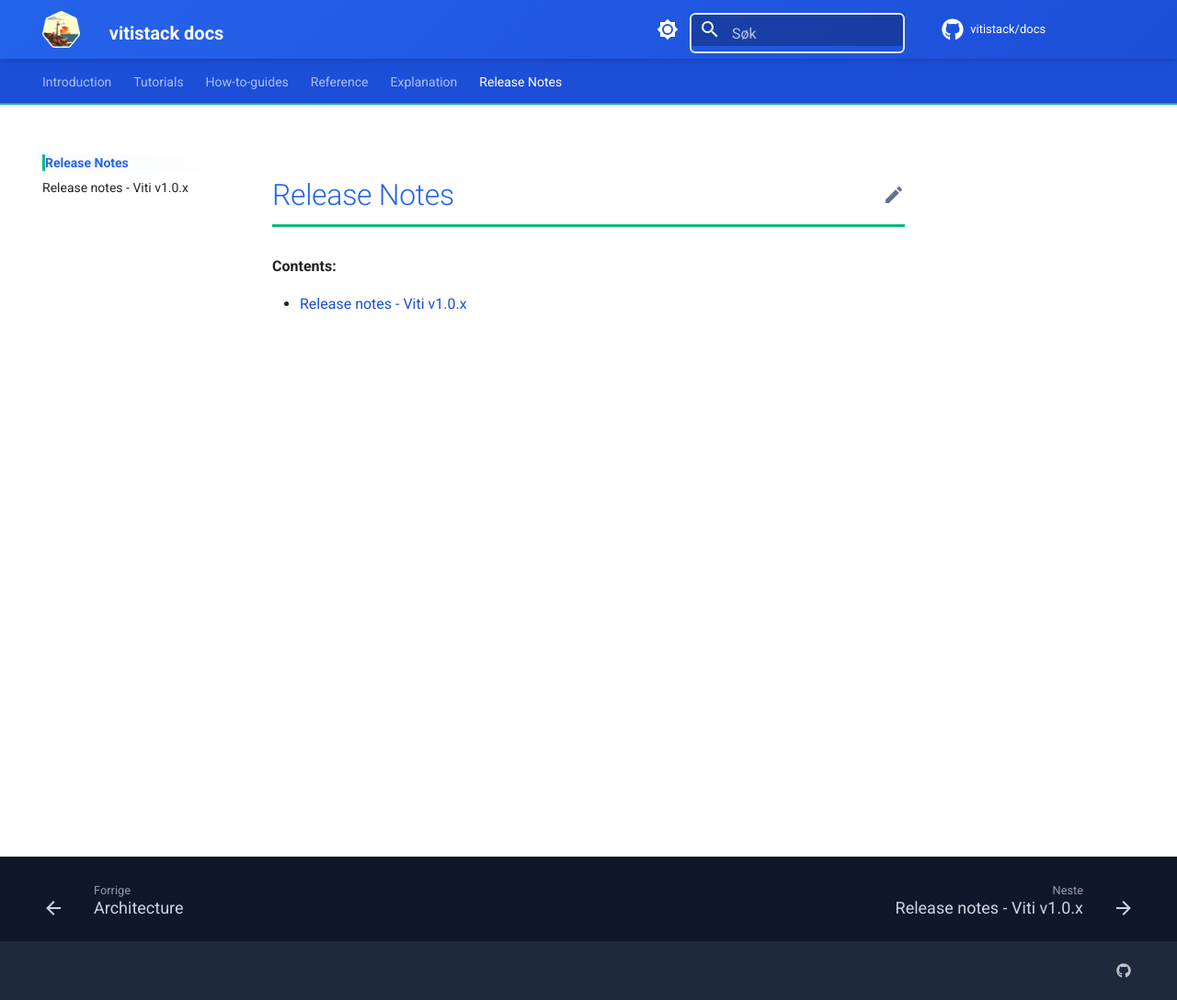
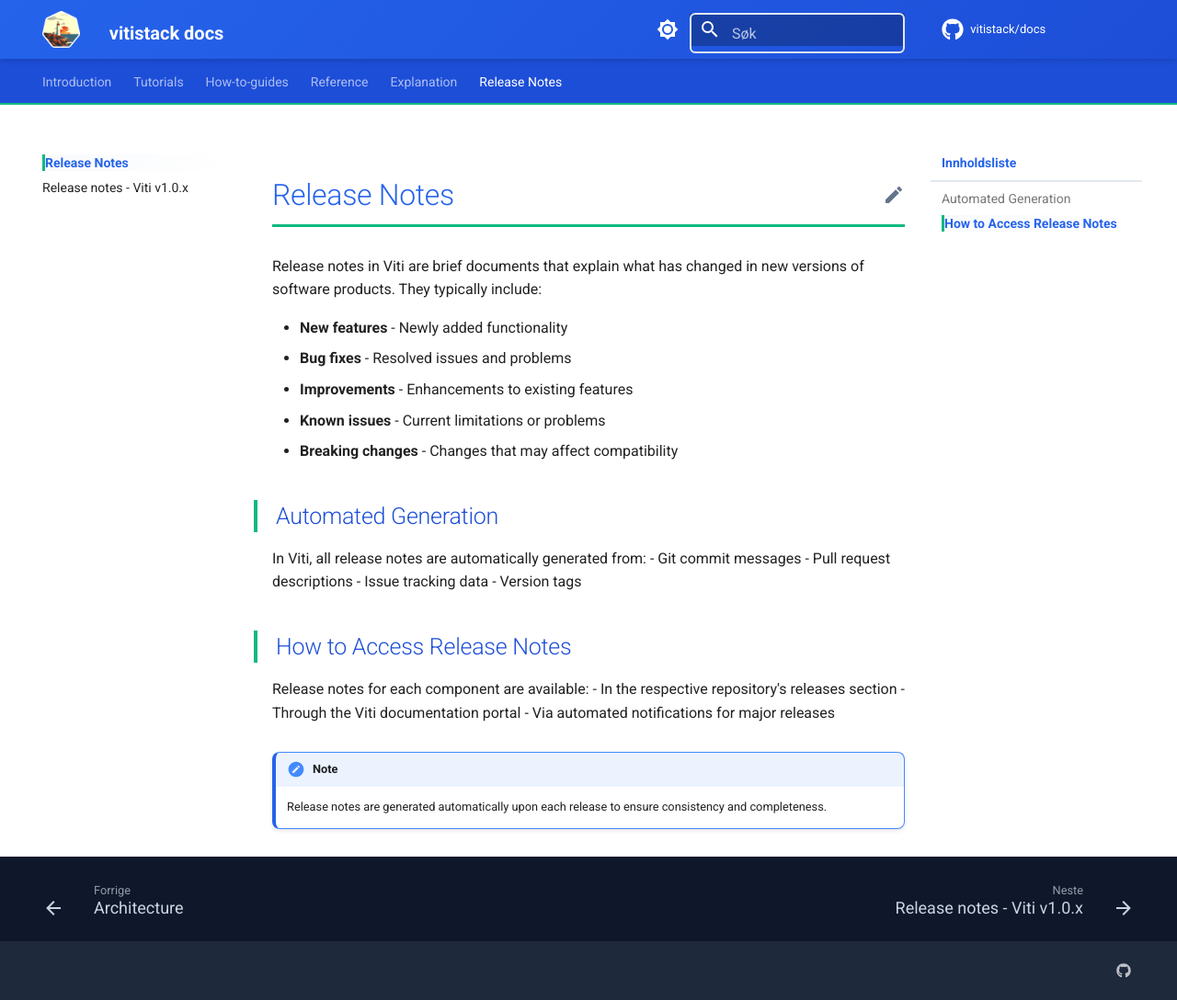
Before and after one commit to vitistack/docs, an MkDocs documentation site: the page built from docs/release_notes/index.md, in a window 1280 px wide and 1088 px high. Shown: the whole window at 92% size. Built offline with MkDocs 1.6.1 and Material for MkDocs 9.7.7, drawn with Linux system fonts in a browser that asks for light colours; comment, search, counter and statistics services are not loaded.

Commit message:
new text on release note

```diff
--- a/docs/release_notes/index.md
+++ b/docs/release_notes/index.md
@@ -1,5 +1,27 @@
 # Release Notes
 
-**Contents:**
+Release notes in Viti are brief documents that explain what has changed in new versions of software products. They typically include:
 
-- [Release notes - Viti v1.0.x](https://docs.vitistack.io/release_notes/v1.0.x/v1_0_x/)
+- **New features** - Newly added functionality
+- **Bug fixes** - Resolved issues and problems
+- **Improvements** - Enhancements to existing features
+- **Known issues** - Current limitations or problems
+- **Breaking changes** - Changes that may affect compatibility
+
+## Automated Generation
+
+In Viti, all release notes are automatically generated from:
+- Git commit messages
+- Pull request descriptions
+- Issue tracking data
+- Version tags
+
+## How to Access Release Notes
+
+Release notes for each component are available:
+- In the respective repository's releases section
+- Through the Viti documentation portal
+- Via automated notifications for major releases
+
+!!! note "Note"
+    Release notes are generated automatically upon each release to ensure consistency and completeness.
```
